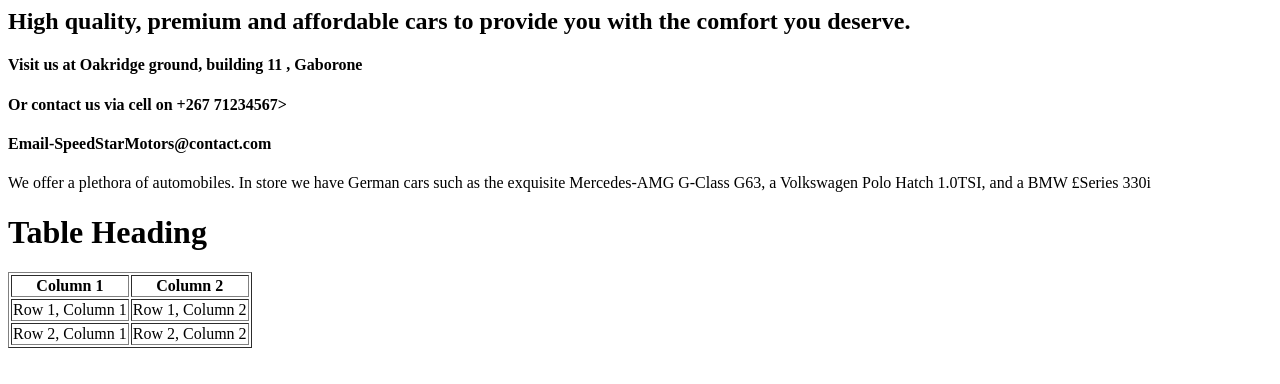
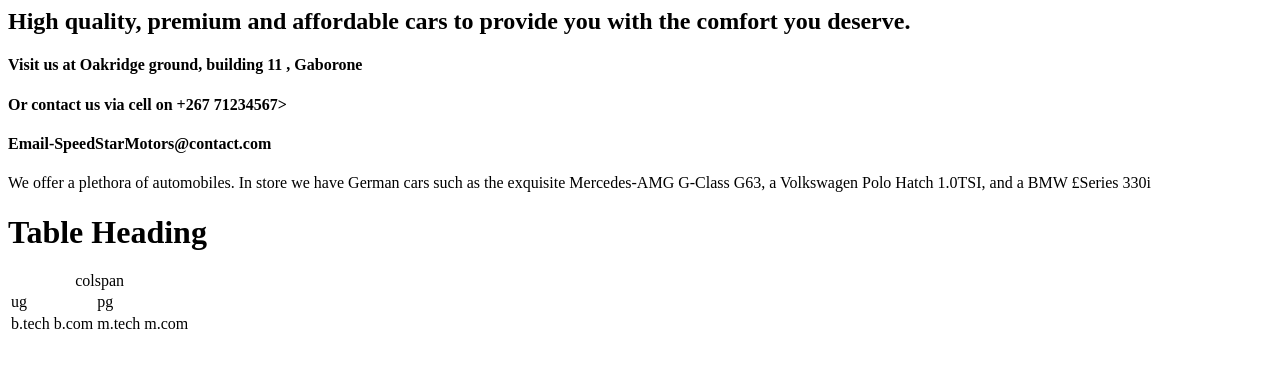
Before and after one commit to bida24-137/SpeedStarMotors, a plain HTML site: page index.html in a window 1280 px wide. Drawn offline with Linux system fonts and the light colour scheme.

Commit message:
Update index.html

```diff
--- a/index.html
+++ b/index.html
@@ -20,32 +20,21 @@
 <body>
 
 <h1>Table Heading</h1>
+<table>
+<caption>colspan</caption>
 
-<table border="1">
-    <!-- Table Header -->
-    <thead>
-        <tr>
-            <th>Column 1</th>
-            <th>Column 2</th>
-        </tr>
-    </thead>
+<tr>
+    <td colspan="2">ug</td>
+    <td colspan="2">pg</td>
+</tr>
 
-    <!-- Table Body (Two Rows) -->
-    <tbody>
-        <tr>
-            <td>Row 1, Column 1</td>
-            <td>Row 1, Column 2</td>
-        </tr>
-        <tr>
-            <td>Row 2, Column 1</td>
-            <td>Row 2, Column 2</td>
-        </tr>
-    </tbody>
+<tr>
+ <td>b.tech</td>
+ <td>b.com</td>
+ <td>m.tech</td>
+ <td>m.com</td>
+</tr>
+
 </table>
-
 </body>
 </html>
-
-
-</body>
-</html>
```
